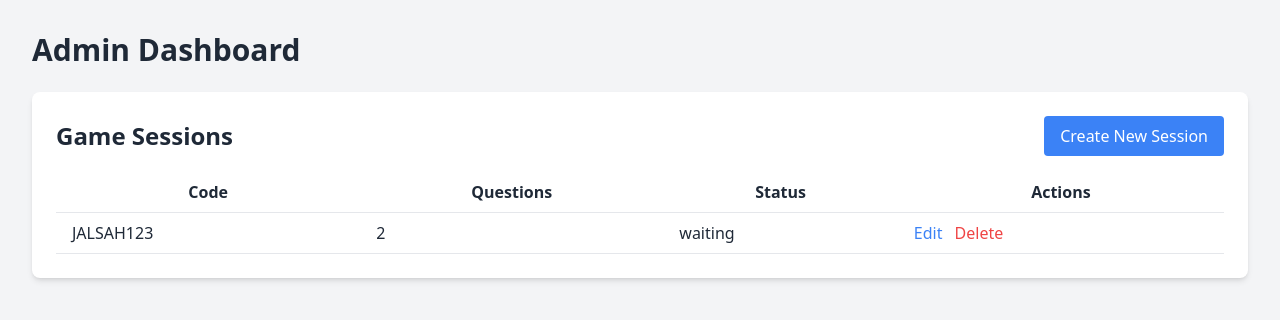
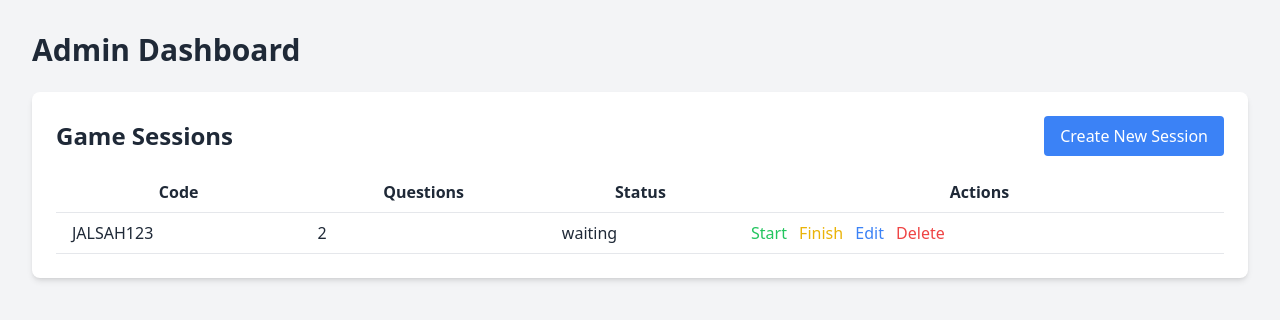
Before and after one commit to idrisalshikh/jalsahshai, a Laravel app: page /admin in a window 1280 px wide. Shown: the top 320 px of the page. Run offline with Laravel 12, Linux system fonts and the light colour scheme; data comes from the database, SQL or seed files in the repository; some libraries are stand-ins or nearby versions.

Commit message:
fix: Add Start and Finish buttons to admin dashboard
This commit adds the "Start" and "Finish" buttons to the admin dashboard, allowing the admin to control the game session's state.

Key changes include:
- Added "Start" and "Finish" buttons to the `admin.blade.php` view.
- Added new routes and controller methods in `AdminController` to handle starting and finishing a session.
- Added new feature tests for the start/finish functionality.

```diff
--- a/app/Http/Controllers/AdminController.php
+++ b/app/Http/Controllers/AdminController.php
@@ -120,4 +120,26 @@ class AdminController extends Controller
 
         return redirect()->route('admin.index')->with('success', 'Game session deleted successfully.');
     }
+
+    public function start($id)
+    {
+        $session = GameSession::findOrFail($id);
+        $session->status = 'started';
+        $session->save();
+
+        event(new \App\Events\SessionStarted($session));
+
+        return redirect()->route('admin.index')->with('success', 'Game session started.');
+    }
+
+    public function finish($id)
+    {
+        $session = GameSession::findOrFail($id);
+        $session->status = 'finished';
+        $session->save();
+
+        event(new \App\Events\SessionFinished($session));
+
+        return redirect()->route('admin.index')->with('success', 'Game session finished.');
+    }
 }
--- a/resources/views/admin.blade.php
+++ b/resources/views/admin.blade.php
@@ -33,6 +33,14 @@
                         <td class="py-2 px-4 border-b">{{ $session->questions->count() }}</td>
                         <td class="py-2 px-4 border-b">{{ $session->status }}</td>
                         <td class="py-2 px-4 border-b">
+                            <form action="{{ route('admin.sessions.start', $session->id) }}" method="POST" class="inline-block">
+                                @csrf
+                                <button type="submit" class="text-green-500 hover:underline mr-2">Start</button>
+                            </form>
+                            <form action="{{ route('admin.sessions.finish', $session->id) }}" method="POST" class="inline-block">
+                                @csrf
+                                <button type="submit" class="text-yellow-500 hover:underline mr-2">Finish</button>
+                            </form>
                             <a href="{{ route('admin.sessions.edit', $session->id) }}" class="text-blue-500 hover:underline mr-2">Edit</a>
                             <form action="{{ route('admin.sessions.destroy', $session->id) }}" method="POST" class="inline-block">
                                 @csrf
--- a/routes/web.php
+++ b/routes/web.php
@@ -15,6 +15,8 @@ use App\Http\Controllers\PlayerController;
 Route::get('/admin/sessions/{id}/edit', [AdminController::class, 'edit'])->name('admin.sessions.edit');
 Route::put('/admin/sessions/{id}', [AdminController::class, 'update'])->name('admin.sessions.update');
 Route::delete('/admin/sessions/{id}', [AdminController::class, 'destroy'])->name('admin.sessions.destroy');
+Route::post('/admin/sessions/{id}/start', [AdminController::class, 'start'])->name('admin.sessions.start');
+Route::post('/admin/sessions/{id}/finish', [AdminController::class, 'finish'])->name('admin.sessions.finish');
 
 Route::post('/join', [PlayerController::class, 'join'])->name('join');
 Route::get('/play/{code}', [PlayerController::class, 'show'])->name('play');
```
Also changed, not shown: tests/Feature/AdminControllerTest.php (+20 -0 lines).
